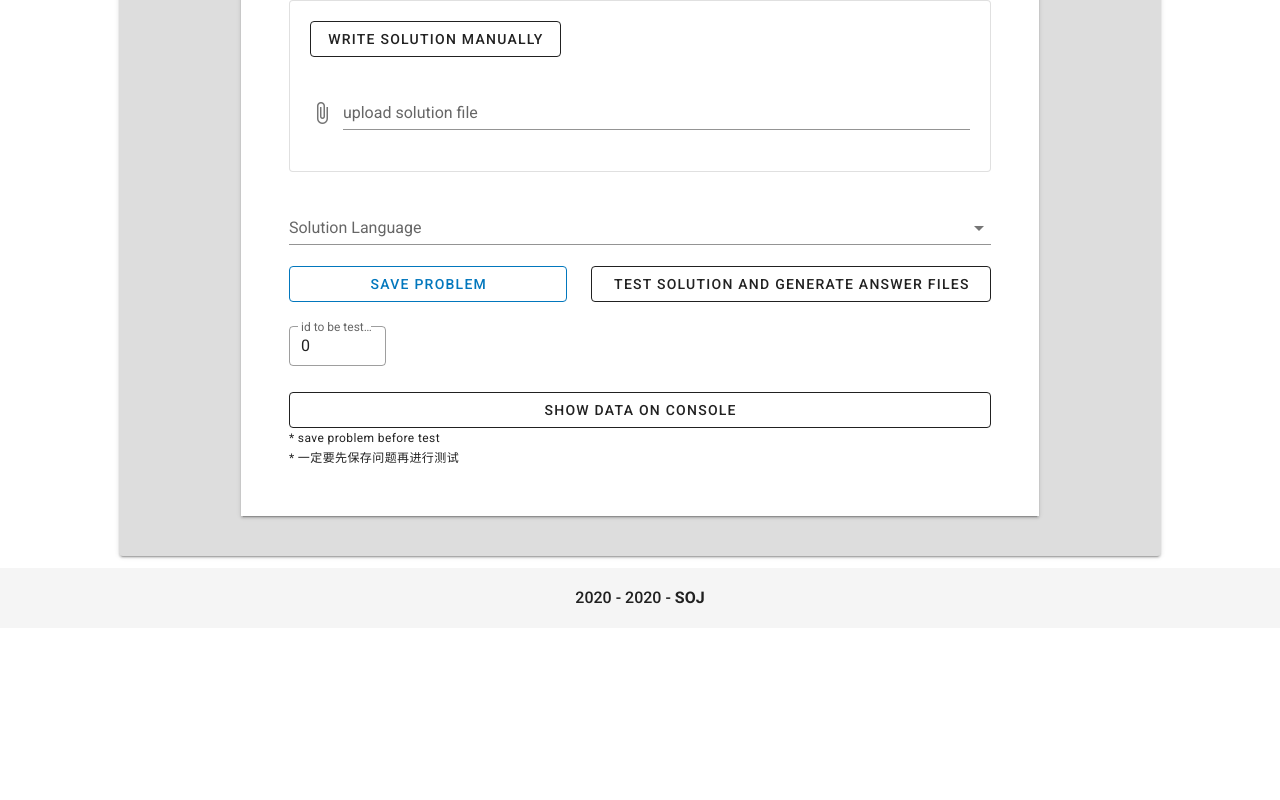
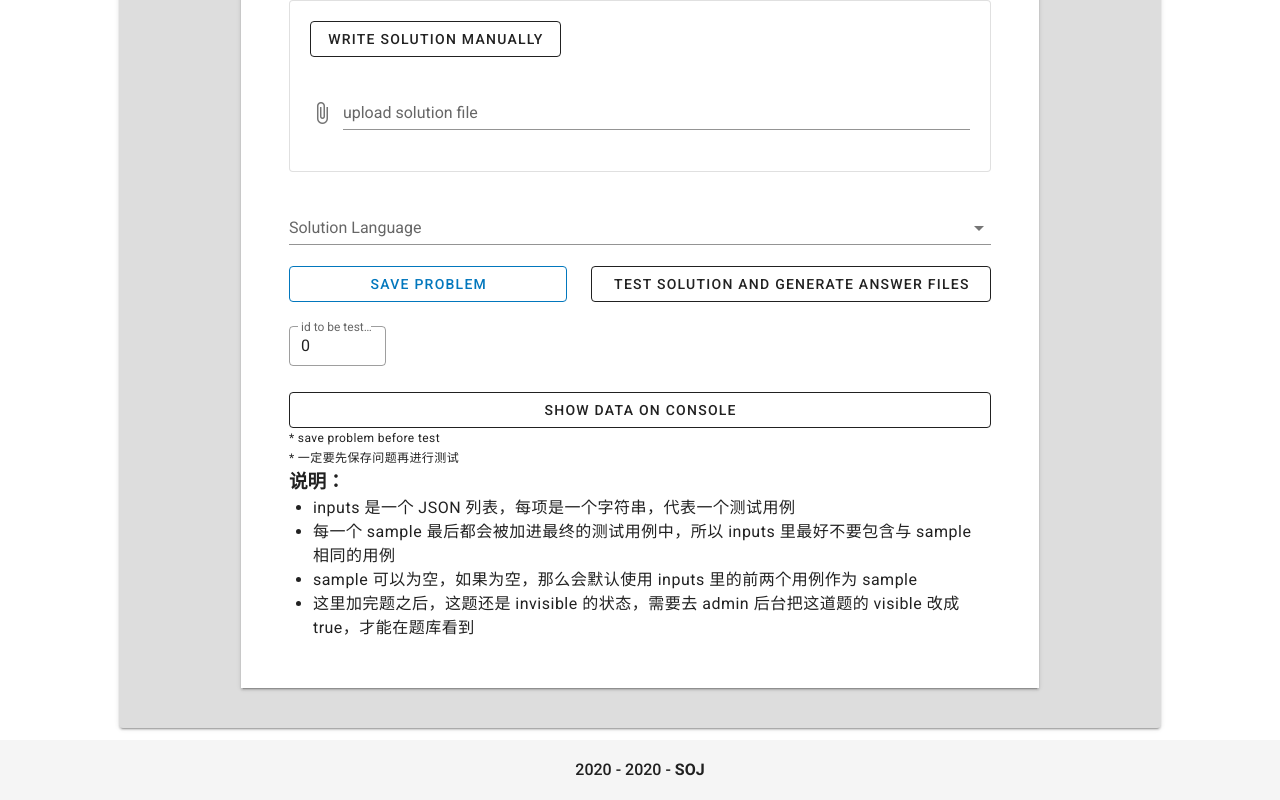
Before and after one commit to soj-allstars/soj_front-end, a Vue app: page /addproblem in a window 1280 px wide. Shown: the part 1166-1966 px from the top of the page. Before the commit the page ends 1794 px from the top, so only its background shows below. Built offline with nearby package versions, Linux system fonts and the light colour scheme; no server answers.

Commit message:
add notes in addproblem page

```diff
--- a/src/components/addProblem.vue
+++ b/src/components/addProblem.vue
@@ -297,6 +297,15 @@
                                             <v-col align='start' cols="12">
                                                 <div class='caption'>* save problem before test</div>
                                                 <div class='caption'>* 一定要先保存问题再进行测试</div>
+                                                <h3>说明：</h3>
+                                                <div class='body-1'>
+                                                    <ul>
+                                                        <li>inputs 是一个 JSON 列表，每项是一个字符串，代表一个测试用例</li>
+                                                        <li>每一个 sample 最后都会被加进最终的测试用例中，所以 inputs 里最好不要包含与 sample 相同的用例</li>
+                                                        <li>sample 可以为空，如果为空，那么会默认使用 inputs 里的前两个用例作为 sample</li>
+                                                        <li>这里加完题之后，这题还是 invisible 的状态，需要去 admin 后台把这道题的 visible 改成 true，才能在题库看到</li>
+                                                    </ul>
+                                                </div>
                                             </v-col>
                                         </v-row>
                                         <!--box content end-->
```
